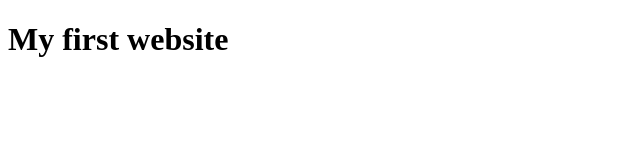
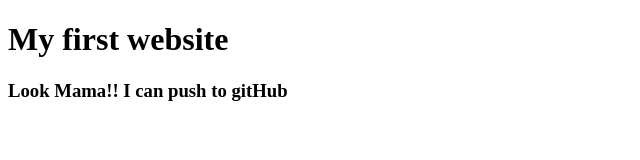
Before and after one commit to saikathossain201214/my-first-website, a plain HTML site: page index.html in a window 1280 px wide. Shown: the whole page, without its empty margins (0-640 px from the left). Drawn offline with Linux system fonts and the light colour scheme.

Commit message:
leamned github

```diff
--- a/index.html
+++ b/index.html
@@ -8,5 +8,6 @@
 </head>
 <body>
     <h1>My first website</h1>
+    <h3>Look Mama!! I can push to gitHub </h3>
 </body>
 </html>
```
